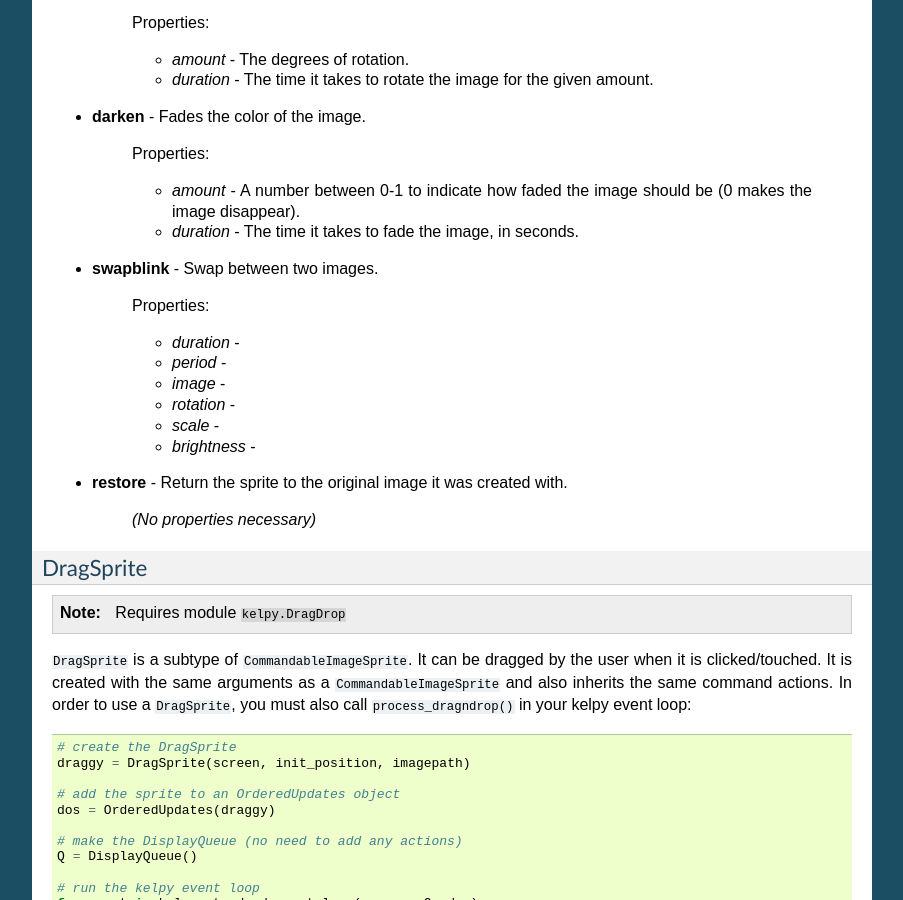
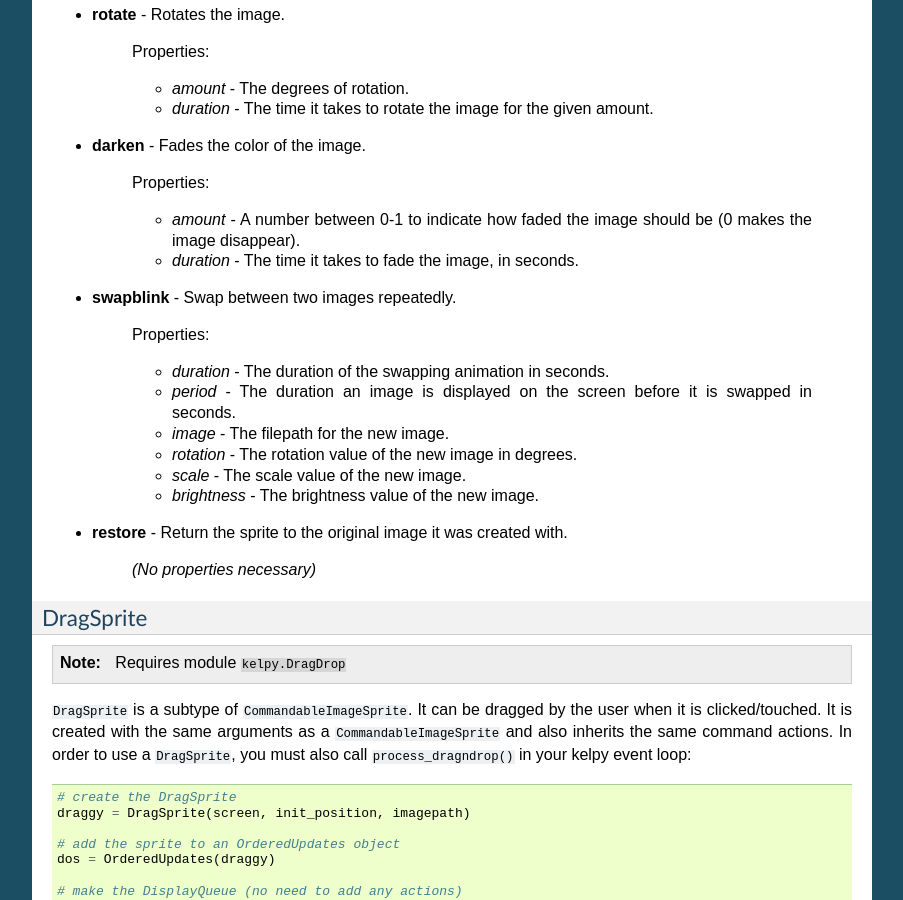
Before and after one commit to piantado/kelpy, a Sphinx documentation site: the page built from docs/stimulus-types.rst, in a window 1280 px wide and 900 px high, scrolled down 2870 px. Shown: the whole window, without its empty margins (198-1101 px from the left). Built offline with Sphinx 7.4.7, drawn with Linux system fonts in a browser that asks for light colours; some of the changed text lies outside the part shown.

Commit message:
More doc updates.

```diff
--- a/docs/stimulus-types.rst
+++ b/docs/stimulus-types.rst
@@ -74,7 +74,9 @@ Returns:
 * sprite
 	A reference to the created ``CommandableImageSprite`` object
 
-CommandableImageSprite actions:
+CommandableImageSprite actions
+################################
+
 	*(Inherits all actions from ``CommandableSprite``, plus...)*
 
 * **waggle** - Jiggles the image for a given amount of time. The animation looks like a swing upwards to the right and then back down to its original position.
@@ -139,16 +141,16 @@ CommandableImageSprite actions:
 	* *amount* - A number between 0-1 to indicate how faded the image should be (0 makes the image disappear).
 	* *duration* - The time it takes to fade the image, in seconds.
 
-* **swapblink** - Swap between two images.
+* **swapblink** - Swap between two images repeatedly.
 
 	Properties:
 
-	* *duration* -
-	* *period* -
-	* *image* -
-	* *rotation* -
-	* *scale* -
-	* *brightness* -
+	* *duration* - The duration of the swapping animation in seconds.
+	* *period* - The duration an image is displayed on the screen before it is swapped in seconds.
+	* *image* - The filepath for the new image.
+	* *rotation* - The rotation value of the new image in degrees.
+	* *scale* - The scale value of the new image.
+	* *brightness* - The brightness value of the new image.
 
 * **restore** - Return the sprite to the original image it was created with.
 
```
Also changed, not shown: other parts of docs/stimulus-types.rst (+1 -1 lines), 5 other files.
